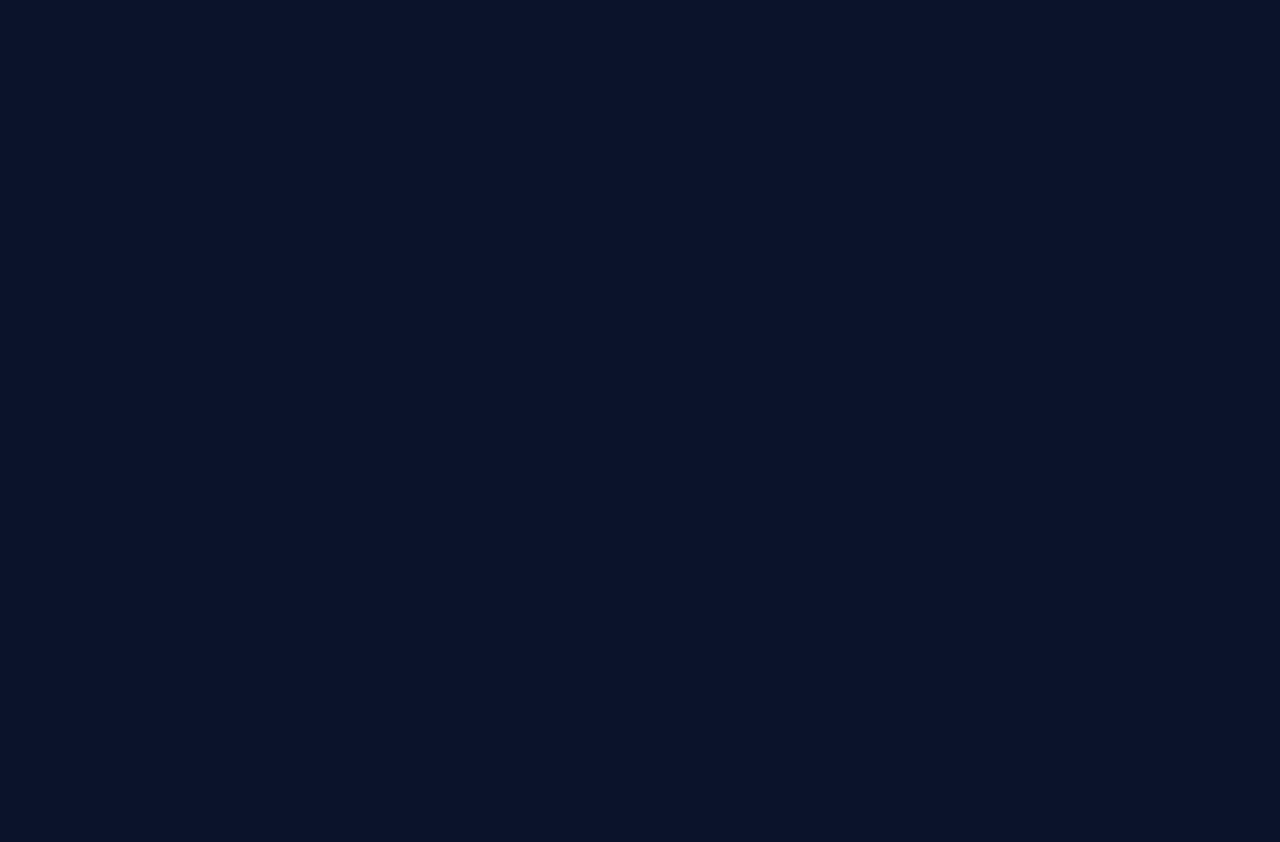
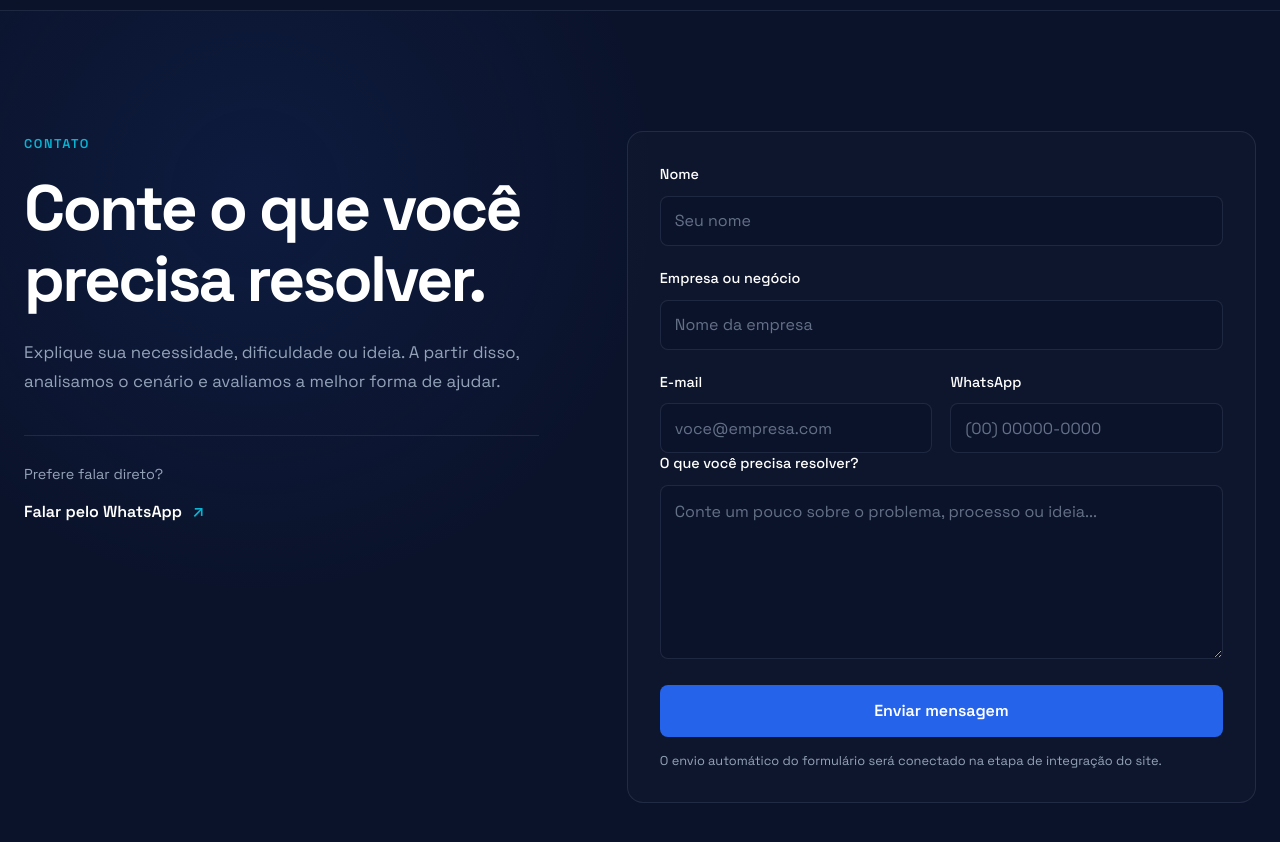
Before and after one commit to Soluverx/soluverx-site, a React (Vite) app: page / in a window 1280 px wide. Shown: the part 7280-8122 px from the top of the page. Before the commit the page ends 7290 px from the top, so only its background shows below. Built offline with nearby package versions, Linux system fonts and the light colour scheme.

Commit message:
cria secao de contato

```diff
--- a/src/App.tsx
+++ b/src/App.tsx
@@ -6,6 +6,7 @@ import Process from './sections/Process/Process'
 import Differentials from './sections/Differentials/Differentials'
 import About from './sections/About/About'
 import FAQ from './sections/FAQ/FAQ'
+import Contact from './sections/Contact/Contact'
 
 function App() {
   return (
@@ -20,6 +21,7 @@ function App() {
         <Differentials />
         <About />
         <FAQ />
+        <Contact />
       </main>
     </>
   )
--- /dev/null
+++ b/src/sections/Contact/Contact.css
@@ -0,0 +1,242 @@
+.contact {
+  padding: 120px 0;
+
+  border-top: 1px solid var(--border-color);
+
+  background:
+    radial-gradient(
+      circle at 20% 20%,
+      rgba(37, 99, 235, 0.1),
+      transparent 32%
+    ),
+    var(--color-background);
+}
+
+.contact__container {
+  width: min(
+    calc(100% - (var(--container-padding) * 2)),
+    var(--container-width)
+  );
+
+  margin: 0 auto;
+
+  display: grid;
+  grid-template-columns: 0.9fr 1.1fr;
+  gap: 88px;
+
+  align-items: start;
+}
+
+.contact__content {
+  max-width: 580px;
+}
+
+.contact__eyebrow {
+  display: inline-block;
+
+  margin-bottom: 20px;
+
+  color: var(--color-cyan);
+
+  font-size: 0.8rem;
+  font-weight: 600;
+
+  letter-spacing: 0.12em;
+  text-transform: uppercase;
+}
+
+.contact__title {
+  max-width: 560px;
+
+  font-size: clamp(2.5rem, 5vw, 4.5rem);
+  font-weight: 700;
+
+  letter-spacing: -0.04em;
+}
+
+.contact__intro {
+  max-width: 560px;
+
+  margin-top: 24px;
+
+  color: var(--color-text-secondary);
+
+  font-size: 1.05rem;
+  line-height: 1.7;
+}
+
+.contact__direct {
+  margin-top: 40px;
+
+  padding-top: 28px;
+
+  border-top: 1px solid var(--border-color);
+}
+
+.contact__direct-label {
+  display: block;
+
+  margin-bottom: 14px;
+
+  color: var(--color-text-secondary);
+
+  font-size: 0.9rem;
+}
+
+.contact__whatsapp {
+  display: inline-flex;
+  align-items: center;
+
+  color: var(--color-white);
+
+  font-size: 1rem;
+  font-weight: 600;
+}
+
+.contact__whatsapp::after {
+  content: '↗';
+
+  margin-left: 10px;
+
+  color: var(--color-cyan);
+
+  transition: transform var(--transition-default);
+}
+
+.contact__whatsapp:hover::after {
+  transform: translate(3px, -3px);
+}
+
+.contact__form {
+  padding: 32px;
+
+  border: 1px solid var(--border-color);
+  border-radius: var(--border-radius-lg);
+
+  background: rgba(31, 41, 55, 0.18);
+}
+
+.contact__field {
+  display: flex;
+  flex-direction: column;
+  gap: 10px;
+}
+
+.contact__field + .contact__field {
+  margin-top: 22px;
+}
+
+.contact__row {
+  display: grid;
+  grid-template-columns: 1fr 1fr;
+  gap: 18px;
+
+  margin-top: 22px;
+}
+
+.contact__row .contact__field {
+  margin-top: 0;
+}
+
+.contact__field label {
+  color: var(--color-white);
+
+  font-size: 0.9rem;
+  font-weight: 500;
+}
+
+.contact__field input,
+.contact__field textarea {
+  width: 100%;
+
+  border: 1px solid var(--border-color);
+  border-radius: var(--border-radius-sm);
+
+  background: rgba(11, 19, 43, 0.7);
+  color: var(--color-white);
+
+  outline: none;
+
+  transition:
+    border-color var(--transition-default),
+    background var(--transition-default),
+    box-shadow var(--transition-default);
+}
+
+.contact__field input {
+  height: 50px;
+
+  padding: 0 14px;
+}
+
+.contact__field textarea {
+  padding: 14px;
+
+  resize: vertical;
+}
+
+.contact__field input::placeholder,
+.contact__field textarea::placeholder {
+  color: rgba(148, 163, 184, 0.65);
+}
+
+.contact__field input:focus,
+.contact__field textarea:focus {
+  border-color: rgba(6, 182, 212, 0.55);
+
+  background: rgba(11, 19, 43, 0.9);
+
+  box-shadow: 0 0 0 3px rgba(6, 182, 212, 0.08);
+}
+
+.contact__submit {
+  width: 100%;
+  min-height: 52px;
+
+  margin-top: 26px;
+
+  border: 0;
+  border-radius: var(--border-radius-sm);
+
+  background: var(--color-blue);
+  color: var(--color-white);
+
+  font-weight: 600;
+
+  cursor: pointer;
+}
+
+.contact__submit:hover {
+  background: #1d4ed8;
+  transform: translateY(-2px);
+}
+
+.contact__note {
+  margin-top: 14px;
+
+  color: var(--color-text-secondary);
+
+  font-size: 0.8rem;
+  line-height: 1.5;
+}
+
+@media (max-width: 900px) {
+  .contact__container {
+    grid-template-columns: 1fr;
+    gap: 56px;
+  }
+}
+
+@media (max-width: 640px) {
+  .contact {
+    padding: 88px 0;
+  }
+
+  .contact__form {
+    padding: 24px;
+  }
+
+  .contact__row {
+    grid-template-columns: 1fr;
+  }
+}
--- /dev/null
+++ b/src/sections/Contact/Contact.tsx
@@ -0,0 +1,115 @@
+import './Contact.css'
+
+function Contact() {
+  const whatsappUrl =
+    'https://wa.me/5533998551827?text=Olá,%20vim%20pelo%20site%20da%20Soluverx%20e%20gostaria%20de%20falar%20sobre%20um%20projeto.'
+
+  return (
+    <section className="contact" id="contato">
+      <div className="contact__container">
+        <div className="contact__content">
+          <span className="contact__eyebrow">Contato</span>
+
+          <h2 className="contact__title">
+            Conte o que você precisa resolver.
+          </h2>
+
+          <p className="contact__intro">
+            Explique sua necessidade, dificuldade ou ideia. A partir disso,
+            analisamos o cenário e avaliamos a melhor forma de ajudar.
+          </p>
+
+          <div className="contact__direct">
+            <span className="contact__direct-label">
+              Prefere falar direto?
+            </span>
+
+            <a
+              className="contact__whatsapp"
+              href={whatsappUrl}
+              target="_blank"
+              rel="noreferrer"
+            >
+              Falar pelo WhatsApp
+            </a>
+          </div>
+        </div>
+
+        <form className="contact__form">
+          <div className="contact__field">
+            <label htmlFor="name">Nome</label>
+
+            <input
+              id="name"
+              name="name"
+              type="text"
+              placeholder="Seu nome"
+              required
+            />
+          </div>
+
+          <div className="contact__field">
+            <label htmlFor="company">Empresa ou negócio</label>
+
+            <input
+              id="company"
+              name="company"
+              type="text"
+              placeholder="Nome da empresa"
+            />
+          </div>
+
+          <div className="contact__row">
+            <div className="contact__field">
+              <label htmlFor="email">E-mail</label>
+
+              <input
+                id="email"
+                name="email"
+                type="email"
+                placeholder="voce@empresa.com"
+                required
+              />
+            </div>
+
+            <div className="contact__field">
+              <label htmlFor="whatsapp">WhatsApp</label>
+
+              <input
+                id="whatsapp"
+                name="whatsapp"
+                type="tel"
+                placeholder="(00) 00000-0000"
+              />
+            </div>
+          </div>
+
+          <div className="contact__field">
+            <label htmlFor="message">
+              O que você precisa resolver?
+            </label>
+
+            <textarea
+              id="message"
+              name="message"
+              rows={6}
+              placeholder="Conte um pouco sobre o problema, processo ou ideia..."
+              required
+            />
+          </div>
+
+          <button className="contact__submit" type="submit">
+            Enviar mensagem
+          </button>
+
+          <p className="contact__note">
+            O envio automático do formulário será conectado na etapa de
+            integração do site.
+          </p>
+        </form>
+      </div>
+    </section>
+  )
+}
+
+export default Contact
```
